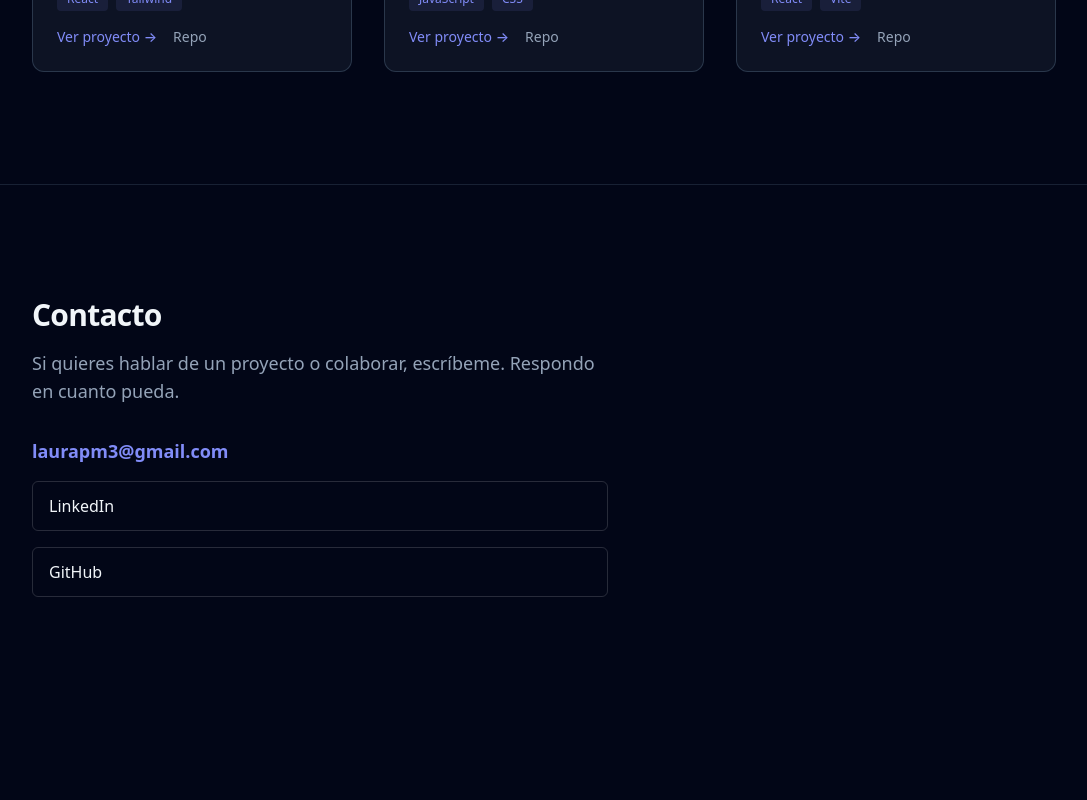
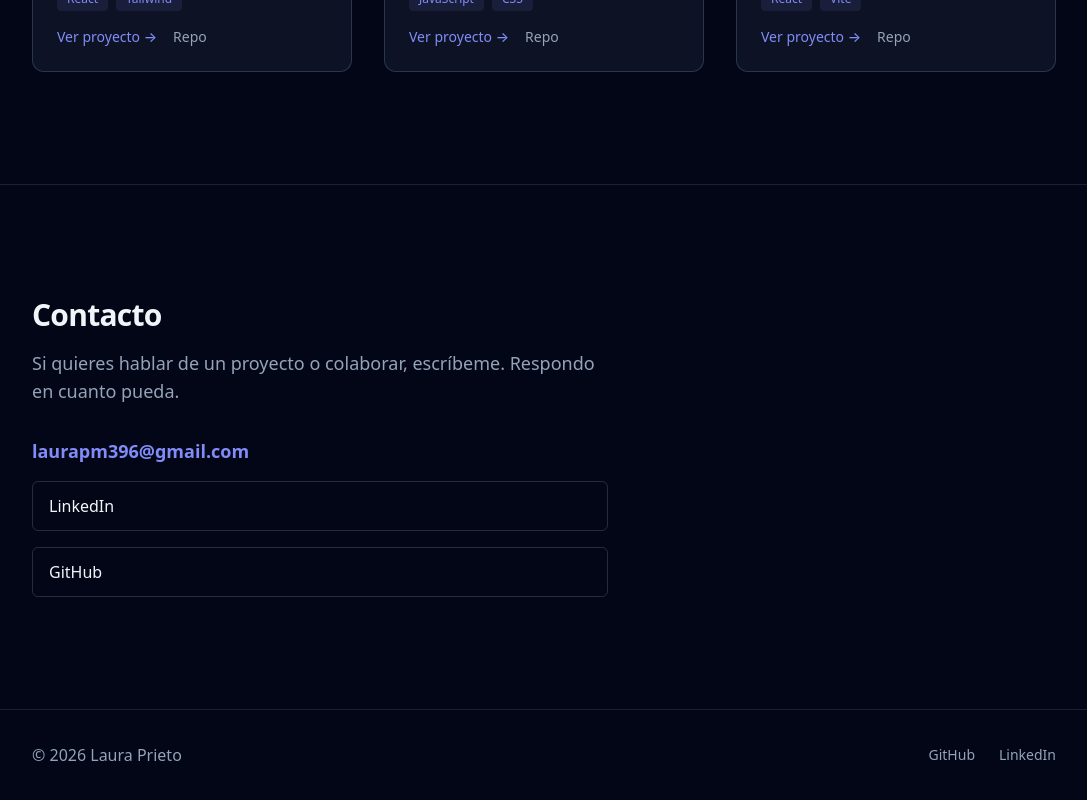
Before and after one commit to laupm3/portfolio, a React (Vite) app: page / in a window 1280 px wide. Shown: the part 2512-3312 px from the top of the page, without its empty margins (96-1183 px from the left). Before the commit the page ends 3221 px from the top, so only its background shows below. Built offline with nearby package versions, Linux system fonts and the light colour scheme.

Commit message:
Add Footer component and update contact email
Introduced a new Footer component with social links and added it to the main layout. Updated the contact email address in the Contact section. Also enabled smooth scrolling in the global CSS.

```diff
--- a/src/App.jsx
+++ b/src/App.jsx
@@ -1,4 +1,5 @@
 import Container from './components/layout/Container'
+import Footer from './components/layout/Footer'
 import Navbar from './components/ui/Navbar'
 import Home from './pages/Home'
 
@@ -6,8 +7,9 @@ function App() {
   return (
     <>
       <Navbar />
-      <Container>
+      <Container className="flex flex-col min-h-screen">
         <Home />
+        <Footer />
       </Container>
     </>
   )
--- /dev/null
+++ b/src/components/layout/Footer.jsx
@@ -0,0 +1,33 @@
+import Container from './Container'
+
+export default function Footer() {
+  const year = new Date().getFullYear()
+
+  return (
+    <footer className="border-t border-slate-800/80 py-8 mt-auto">
+      <Container>
+        <div className="flex flex-col sm:flex-row items-center justify-between gap-4 text-slate-400 text-sm">
+          <p>© {year} Laura Prieto</p>
+          <div className="flex gap-6">
+            <a
+              href="https://github.com/laupm3"
+              target="_blank"
+              rel="noopener noreferrer"
+              className="hover:text-slate-100 transition-colors"
+            >
+              GitHub
+            </a>
+            <a
+              href="https://www.linkedin.com/in/laura-prieto-merino"
+              target="_blank"
+              rel="noopener noreferrer"
+              className="hover:text-slate-100 transition-colors"
+            >
+              LinkedIn
+            </a>
+          </div>
+        </div>
+      </Container>
+    </footer>
+  )
+}
--- a/src/components/sections/Contact.jsx
+++ b/src/components/sections/Contact.jsx
@@ -13,10 +13,10 @@ export default function Contact() {
             </p>
             <div className="flex flex-col gap-4">
             <a
-            href="mailto:laurapm3@gmail.com"
+            href="mailto:laurapm396@gmail.com"
             className="inline-flex items-center gap-2 text-accent hover:text-accent-hover font-semibold text-lg transition-colors focus:outline-none focus:ring-2 focus:ring-accent focus:ring-offset-2 focus:ring-offset-slate-950 rounded-sm"
             >
-            laurapm3@gmail.com
+            laurapm396@gmail.com
             </a>
             <a
               href="https://www.linkedin.com/in/laura-prieto-merino"
--- a/src/index.css
+++ b/src/index.css
@@ -1,6 +1,10 @@
 @tailwind base;
 @tailwind components;
 @tailwind utilities;
+
+html {
+  scroll-behavior: smooth;
+}
 
 @layer base {
   body {
```
